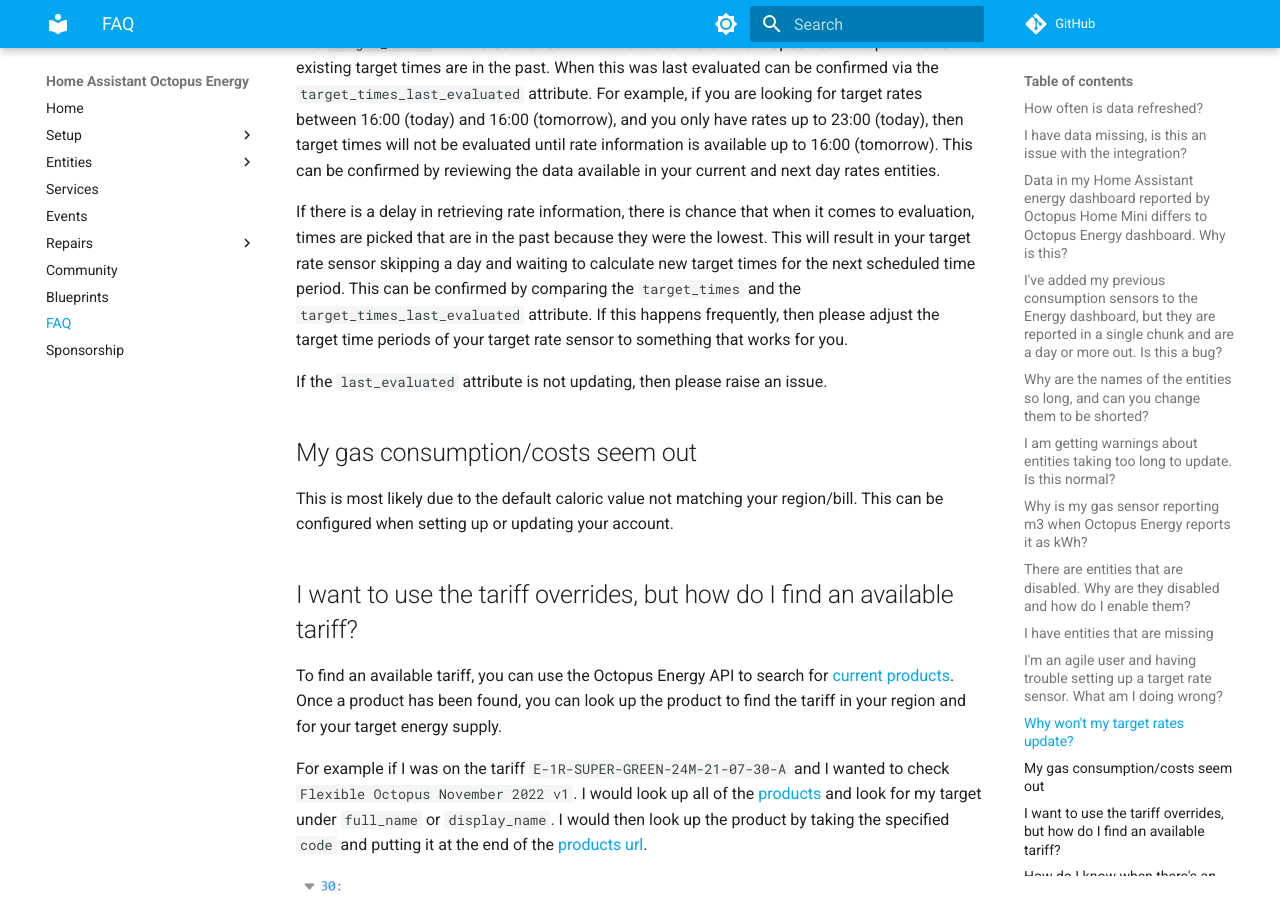
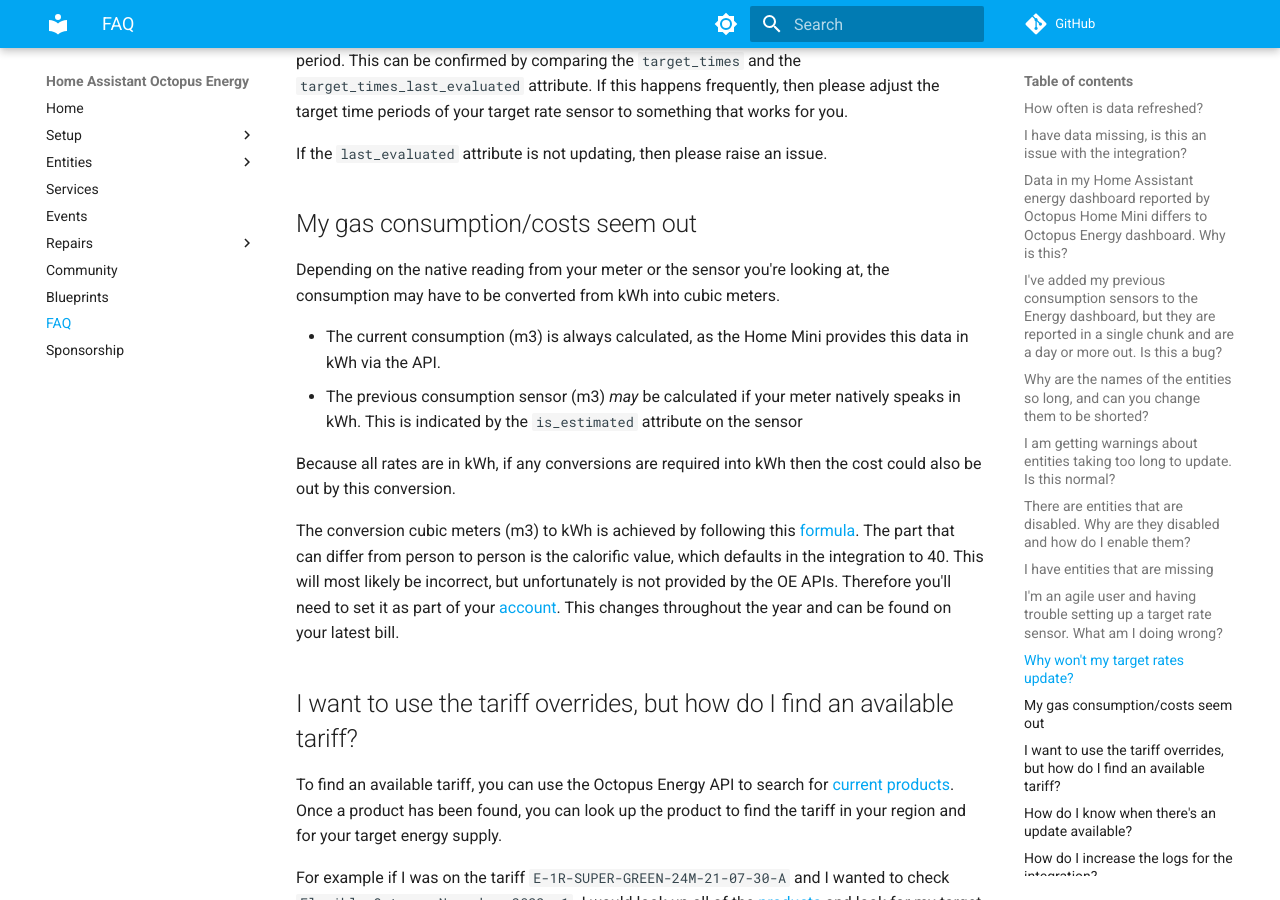
Before and after one commit to BottlecapDave/HomeAssistant-OctopusEnergy, an MkDocs documentation site: the page built from _docs/faq.md, in a window 1280 px wide and 900 px high, scrolled down 4849 px. Built offline with MkDocs 1.6.1 and Material for MkDocs 9.7.7, drawn with Linux system fonts in a browser that asks for light colours; comment, search, counter and statistics services are not loaded; some of the changed text lies outside the part shown.

Commit message:
docs: Updated FAQ with further clarification around calorific values

```diff
--- a/_docs/faq.md
+++ b/_docs/faq.md
@@ -76,10 +76,6 @@
 
 If you wish to suppress this warning, you can follow [this advice](https://github.com/BottlecapDave/HomeAssistant-OctopusEnergy/issues/429#issuecomment-1783739547).
 
-## Why is my gas sensor reporting m3 when Octopus Energy reports it as kWh?
-
-The sensor was setup when Home Assistant only supported gas sensors in m3 format. While this has been changed since, the reporting of the sensor can't be changed because this would be a breaking change for existing users. However a `kwh` sensor has been added to provide this data.
-
 ## There are entities that are disabled. Why are they disabled and how do I enable them?
 
 Some entities are disabled by default. This is usually because the entities are not applicable for all tariffs or are for niche scenarios. By having these entities disabled, it also doesn't overwhelm new users when they install the integration otherwise most users will be presented with over 40 different entities.
@@ -117,7 +113,14 @@
 
 ## My gas consumption/costs seem out
 
-This is most likely due to the default caloric value not matching your region/bill. This can be configured when setting up or updating your account.
+Depending on the native reading from your meter or the sensor you're looking at, the consumption may have to be converted from kWh into cubic meters.
+
+* The current consumption (m3) is always calculated, as the Home Mini provides this data in kWh via the API.
+* The previous consumption sensor (m3) _may_ be calculated if your meter natively speaks in kWh. This is indicated by the `is_estimated` attribute on the sensor
+
+Because all rates are in kWh, if any conversions are required into kWh then the cost could also be out by this conversion.
+
+The conversion cubic meters (m3) to kWh is achieved by following this [formula](https://www.theenergyshop.com/guides/how-to-convert-gas-units-to-kwh). The part that can differ from person to person is the calorific value, which defaults in the integration to 40. This will most likely be incorrect, but unfortunately is not provided by the OE APIs. Therefore you'll need to set it as part of your [account](./setup/account.md#calorific-value). This changes throughout the year and can be found on your latest bill.
 
 ## I want to use the tariff overrides, but how do I find an available tariff?
 
@@ -137,6 +140,12 @@
 
 If you've installed the integration manually, then you should keep an eye on the [GitHub releases](https://github.com/BottlecapDave/HomeAssistant-OctopusEnergy/releases). You could even subscribe to the [RSS feed](https://github.com/BottlecapDave/HomeAssistant-OctopusEnergy/releases.atom).
 
+## How do I increase the logs for the integration?
+
+If you are having issues, it would be helpful to include Home Assistant logs as part of any raised issue. This can be done by following the [instructions](https://www.home-assistant.io/docs/configuration/troubleshooting/#enabling-debug-logging) outlined by Home Assistant.
+
+You should run these logs for about a day and then include the contents in the issue. Please be sure to remove any personal identifiable information from the logs before including them.
+
 ## I've been asked for my meter information in a bug request, how do I obtain this?
 
 If you've been asked for meter information, don't worry we won't ask for anything sensitive. To obtain this information
```
Also changed, not shown: other parts of _docs/faq.md (+0 -6 lines), _docs/setup/account.md (+4 -0 lines).
